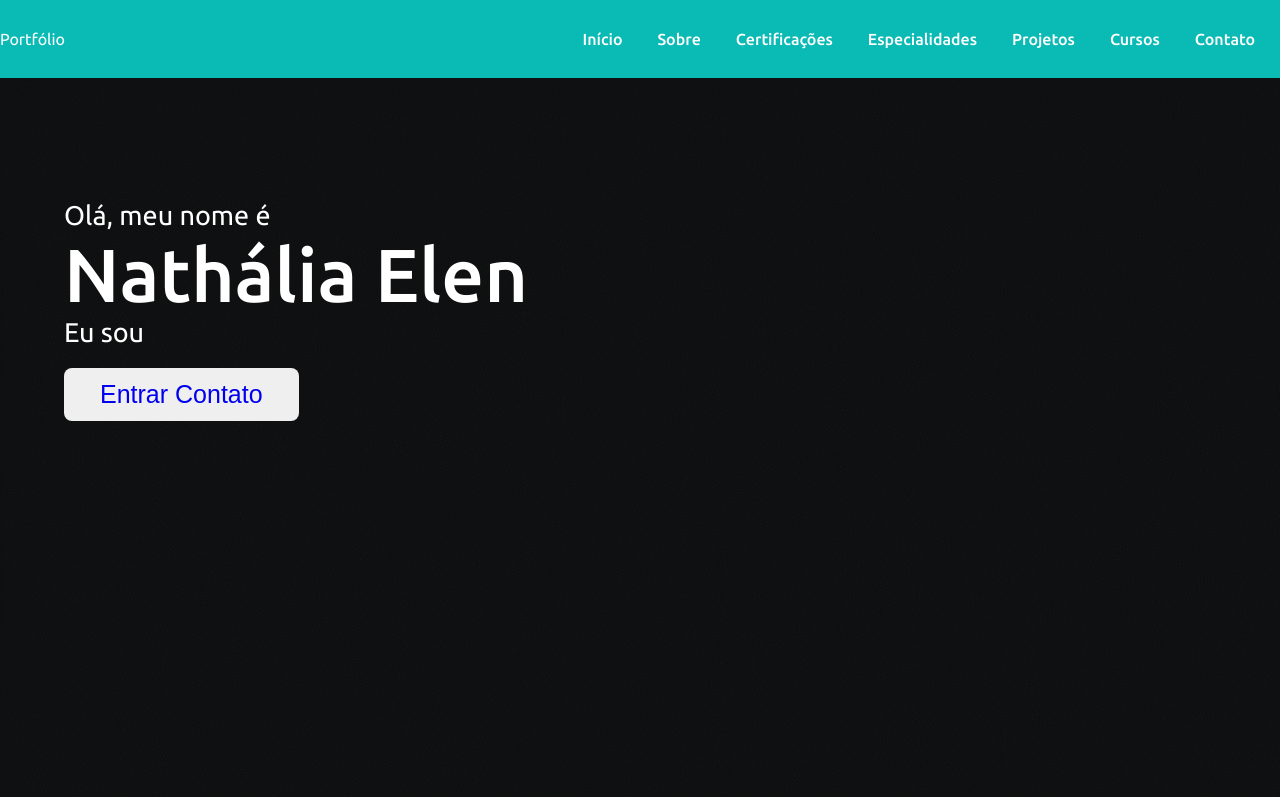
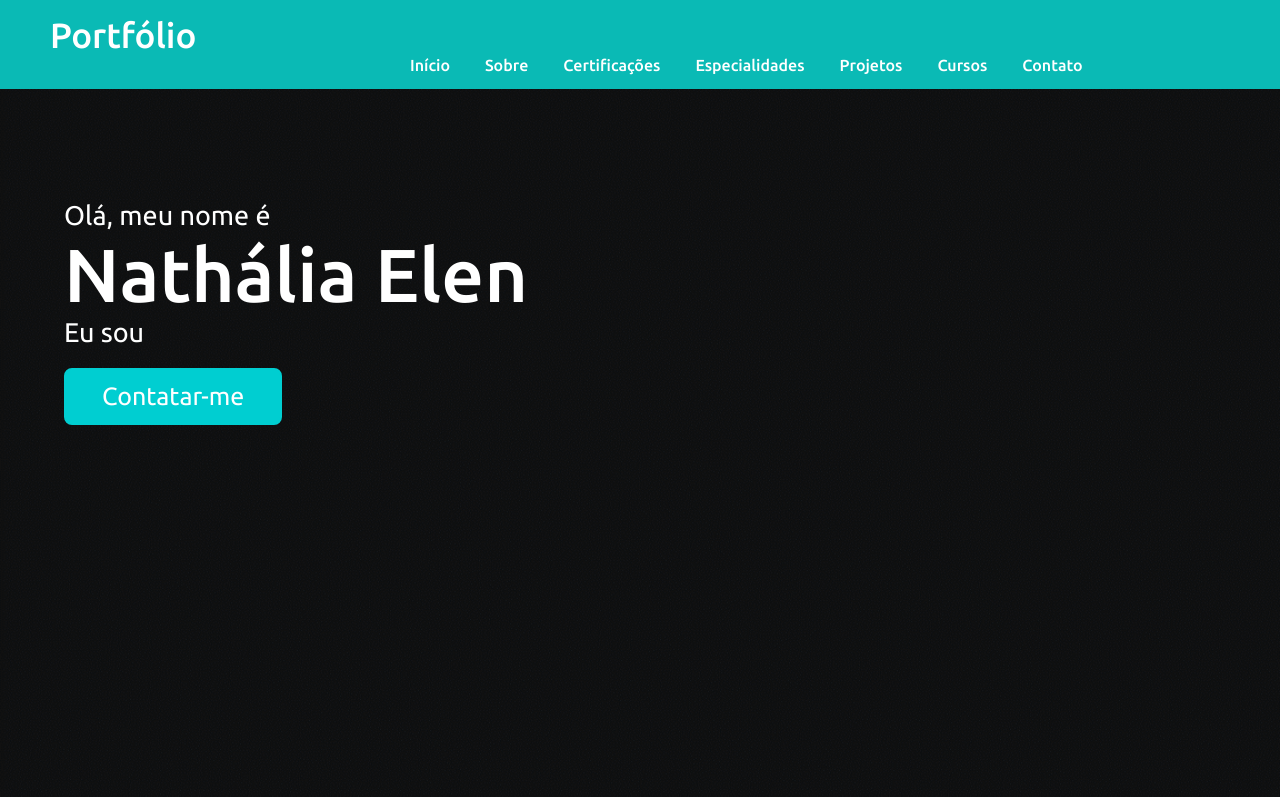
Before and after one commit to NathaliaElen/meu-portfolio, a plain HTML site: page index.html in a window 1280 px wide. Shown: the top 797 px of the page. Drawn offline with Linux system fonts and the light colour scheme.

Commit message:
continuação da estilização do menu e seção início

```diff
--- a/index.html
+++ b/index.html
@@ -5,7 +5,7 @@
     <meta charset="UTF-8">
     <meta http-equiv="X-UA-Compatible" content="IE=edge">
     <meta name="viewport" content="width=device-width, initial-scale=1.0">
-    <title>Meu Portfólio</title>
+    <title>Portfólio | Nathália Elen</title>
     <link rel="stylesheet" href="style.css">
     <script src="script.js" defer></script>
     <script src="https://kit.fontawesome.com/9104ac1d53.js" crossorigin="anonymous"></script>
@@ -15,7 +15,7 @@
     <!-- Início do menu -->
     <header>
         <div class="navbar">
-
+            <div class="largura-maxima">
                 <div class="logo">
                     <a href="#">Port<span>fólio</span></a>
                 </div>
@@ -31,7 +31,7 @@
                         <li><a href="#">Contato</a></li>
                     </ul>
                 </div>
-
+            </div>
         </div>
     </header>
     <!-- Fim do menu -->
@@ -53,11 +53,10 @@
                     <span>Eu sou </span>
                 </div>
 
-                <button class="btn">
                 <a href="#">
-                        Entrar Contato
+                    Contatar-me
                 </a>
-                </button>
+
             </div>
         </div>
     </section>
--- a/style.css
+++ b/style.css
@@ -10,6 +10,12 @@ body {
     font-family: "Ubuntu", sans-serif;
     text-decoration: none;
 }
+/*
+.largura-maxima {
+    max-width: 1300px;
+    padding: 0 80px;
+    margin: auto;
+} */
 
 /* seção menu */
 .navbar {
@@ -18,18 +24,23 @@ body {
     background-color: #0abab5;
     width: 100vw;
     z-index: 999; /* não permite que nada sobreescreva essa div do menu */
-    padding: 30px 0;
+    padding: 15px 0;
     justify-content: space-between;
     transition: all 0.3s ease;
 }
-
-.logo {
-
-}
+/*
+.navbar .largura-maxima {
+    display: flex;
+    align-items: center;
+    justify-content: space-between;
+} */
 
 .logo a {
+    font-size: 35px;
+    font-weight: 500;
     text-decoration: none;
     color: #ffffff;
+    margin-left: 50px;
 }
 
 .logo span {
@@ -38,6 +49,7 @@ body {
 
  .menu {
     display: flex;
+    margin-left: 400px;
 }
 
 .menu li {
@@ -96,24 +108,22 @@ body {
 
 }
 
-.conteudo-inicio .btn {
-    background-color: ;
+.conteudo-inicio a {
+    display: inline-block;
+    background-color: #00ced1;
     color: #ffffff;
     font-size: 25px;
     cursor: pointer;
     padding: 12px 36px;
     margin-top: 20px;
-    border: none;
+    border: 2px solid #00ced1;
     border-radius: 8px;
     outline: none;
-}
-
-.conteudo-inicio .btn a {
     text-decoration: none;
 }
 
-.conteudo-inicio .btn a:hover {
-    background-color: ;
-    color: ;
+.conteudo-inicio a:hover {
+    background: url(./img/Fundo.png);
+    color: #00ced1;
 }
 /* fim da seção início */
```
Lines whose indentation alone changed are shown as unchanged.
